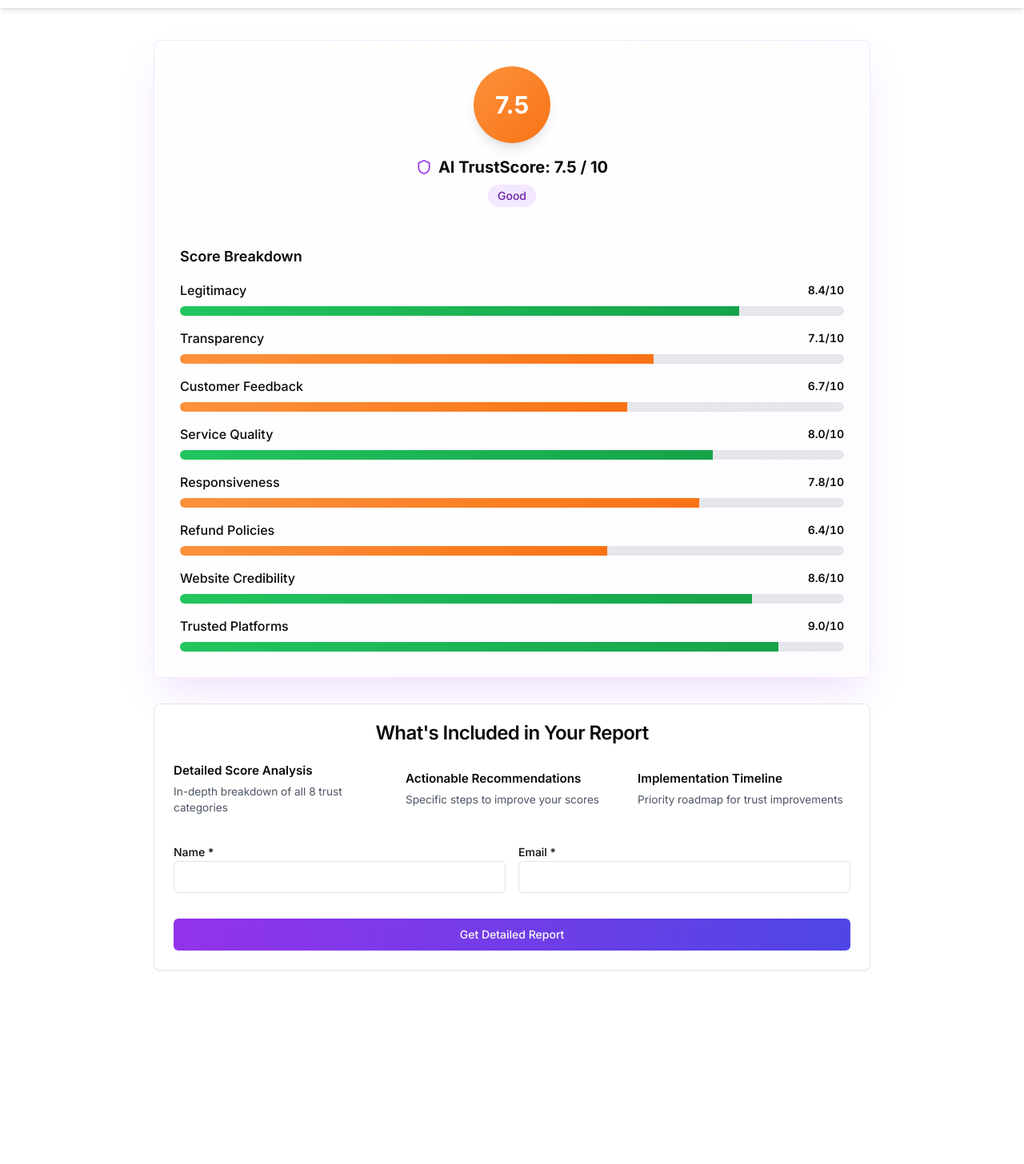
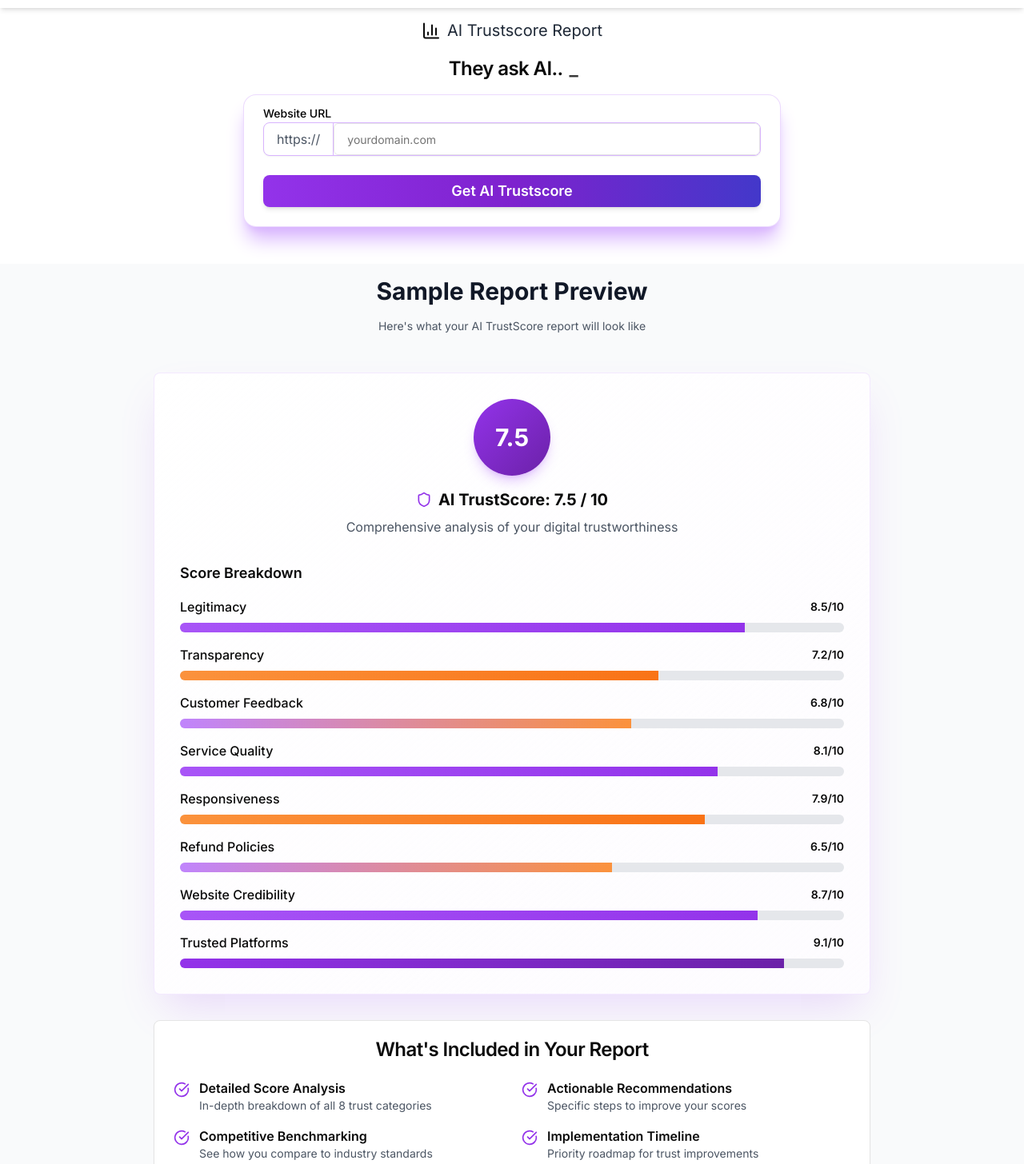
Before and after one commit to Brainito1101/Ai-Visibility-Page, a Next.js app: page / in a window 1280 px wide. Shown: the part 54-1510 px from the top of the page at 80% size. Before the commit the page ends 1340 px from the top, so only its background shows below. Built offline with nearby package versions, Linux system fonts and the light colour scheme.

Commit message:
Update page.tsx

```diff
--- a/app/page.tsx
+++ b/app/page.tsx
@@ -1,339 +1,329 @@
 "use client"
-import { useSearchParams } from "next/navigation"
-import { Shield, CheckCircle, TrendingUp, AlertTriangle, Eye, Award } from "lucide-react"
+import { useRouter } from "next/navigation"
+import Link from "next/link"
+import type React from "react"
+import { useState, useEffect } from "react"
+import { Button } from "@/components/ui/button"
+import { Input } from "@/components/ui/input"
+import { Label } from "@/components/ui/label"
 import { Card, CardContent, CardHeader, CardTitle } from "@/components/ui/card"
-import { Input } from "@/components/ui/input"
-import { Button } from "@/components/ui/button"
-import { Label } from "@/components/ui/label"
-import { useState, useEffect, Suspense } from "react"
+import { Shield, BarChart3, CheckCircle, CheckCircle2, Loader2 } from "lucide-react"
+import Hotjar from "@hotjar/browser"
+import { Typewriter } from "react-simple-typewriter"
 
-// Animated Score Component with Progress Bar
-function AnimatedScoreWithBar({ targetScore, name, getScoreColor, duration = 6000 }) {
-  const [currentScore, setCurrentScore] = useState(0);
-  const [isCompleted, setIsCompleted] = useState(false);
+// ✅ Redesigned LoadingScreen Component
+const LoadingScreen = () => {
+  const [progress, setProgress] = useState(0)
 
   useEffect(() => {
-    let animationFrame;
+    const interval = setInterval(() => {
+      setProgress((prev) => {
+        if (prev >= 90) {
+          clearInterval(interval)
+          return 90
+        }
+        return prev + Math.floor(Math.random() * 8) + 3
+      })
+    }, 500)
 
-    const animate = () => {
-      const startTime = Date.now();
+    return () => clearInterval(interval)
+  }, [])
 
-      const updateScore = () => {
-        const elapsed = Date.now() - startTime;
-        const progress = Math.min(elapsed / duration, 1);
-
-        // Very slow, smooth progression
-        const easeInOutQuad = progress < 0.5
-          ? 2 * progress * progress
-          : 1 - Math.pow(-2 * progress + 2, 2) / 2;
-
-        const newScore = easeInOutQuad * targetScore;
-        setCurrentScore(newScore);
-
-        if (progress < 1) {
-          animationFrame = requestAnimationFrame(updateScore);
-        } else {
-          // Animation completed - set final score and mark as completed
-          setCurrentScore(targetScore);
-          setIsCompleted(true);
+  const getStatus = () => {
+    if (progress < 30) return "Scanning website structure..."
+    if (progress < 70) return "Analyzing trust signals..."
+    if (progress < 90) return "Generating trust score..."
+    return "Finalizing..."
   }
-      };
-
-      updateScore();
-    };
-
-    animate();
-
-    return () => {
-      if (animationFrame) cancelAnimationFrame(animationFrame);
-    };
-  }, [targetScore, duration]);
 
   return (
-    <div className="space-y-2">
-      <div className="flex justify-between items-center">
-        <span className="font-medium">{name}</span>
-        <span className="text-sm font-semibold tabular-nums">
-          {currentScore.toFixed(1)}/10
-        </span>
+    <div className="fixed inset-0 bg-black/50 backdrop-blur-sm z-50 flex items-center justify-center">
+      <div className="bg-white rounded-2xl p-8 shadow-2xl max-w-md w-full mx-4 text-center animate-fade-in">
+        <div className="mb-6">
+          <div className="inline-flex items-center justify-center relative mb-4">
+            <Shield className="w-10 h-10 text-purple-600 animate-bounce" />
           </div>
-      <div className="w-full bg-gray-200 rounded-full h-3 overflow-hidden">
+          <h3 className="text-xl font-bold text-gray-900 mb-1">Analyzing Your Website</h3>
+          <p className="text-gray-600 text-sm">{getStatus()}</p>
+        </div>
+
+        <div className="w-full bg-purple-100 rounded-full h-4 mb-4 overflow-hidden">
           <div
-          className={`h-full bg-gradient-to-r ${getScoreColor(currentScore)} transition-none relative`}
-          style={{
-            width: `${currentScore * 10}%`,
-            transition: 'none',
-            // Add subtle shining effect when completed
-            ...(isCompleted && {
-              background: `linear-gradient(90deg,
-                ${getScoreColor(currentScore).includes('green') ? '#10b981, #059669' :
-                  getScoreColor(currentScore).includes('orange') ? '#f59e0b, #d97706' :
-                  '#ef4444, #dc2626'},
-
-                ${getScoreColor(currentScore).includes('green') ? '#10b981, #059669' :
-                  getScoreColor(currentScore).includes('orange') ? '#f59e0b, #d97706' :
-                  '#ef4444, #dc2626'})`,
-              backgroundSize: '300% 100%',
-              animation: 'subtleShine 15s ease-in-out infinite'
-            })
-          }}
+            className="bg-purple-600 h-full transition-all duration-500 ease-in-out"
+            style={{ width: `${progress}%` }}
           />
         </div>
+        <p className="text-sm text-gray-500 mb-4">{progress}% Complete</p>
 
-      {/* Add CSS animation for subtle shining effect */}
-      <style jsx>{`
-        @keyframes subtleShine {
-          0% {
-            background-position: -300% 0;
-          }
-          50% {
-            background-position: 300% 0;
-          }
-          100% {
-            background-position: -300% 0;
-          }
-        }
-      `}</style>
-    </div>
-  );
-}
-
-// Loading component for Suspense
-function LoadingSpinner() {
-  return (
-    <div className="bg-white min-h-screen py-10 px-4">
-      <div className="max-w-4xl mx-auto">
-        <div className="flex items-center justify-center py-20">
-          <div className="animate-spin rounded-full h-12 w-12 border-b-2 border-purple-600"></div>
-          <span className="ml-3 text-gray-600">Loading your results...</span>
+        <div className="text-xs text-purple-700 bg-purple-50 p-2 rounded-md">
+          <span className="font-semibold">Tip:</span> This analysis typically takes 30-60 seconds
         </div>
       </div>
     </div>
   )
 }
 
-// Main component that uses useSearchParams
-function ResultContent() {
-  const params = useSearchParams()
-  const analysisId = params.get("analysis_id")
-  const score = params.get("score") || "7.5"
-  const breakdownRaw = params.get("breakdown")
-  const summary = params.get("summary") || ""
-  const strengthsRaw = params.get("strengths")
-  const improvementsRaw = params.get("improvements")
-  const aiVisibilityScore = params.get("ai_visibility_score") || "7.0"
-  const aiVisibilityNotes = params.get("ai_visibility_notes") || ""
+export default function AITrustScorePage() {
+  const router = useRouter()
+  const [result, setResult] = useState("")
+  const [loading, setLoading] = useState(false)
+  const [formData, setFormData] = useState({ website: "" })
+  const [showThankYou, setShowThankYou] = useState(false)
 
-  const [formData, setFormData] = useState({ name: "", email: "" })
-  const [isSubmitting, setIsSubmitting] = useState(false)
-  const [submitSuccess, setSubmitSuccess] = useState(false)
+  useEffect(() => {
+    Hotjar.init(6475273, 6)
+  }, [])
 
-  const breakdown = breakdownRaw
-    ? JSON.parse(decodeURIComponent(breakdownRaw))
-    : [
-        { name: "Legitimacy", score: 8.5 },
-        { name: "Transparency", score: 7.2 },
-        { name: "Customer Feedback", score: 6.8 },
-        { name: "Service Quality", score: 8.1 },
-        { name: "Responsiveness", score: 7.9 },
-        { name: "Refund Policies", score: 6.5 },
-        { name: "Website Credibility", score: 8.7 },
-        { name: "Trusted Platforms", score: 9.1 },
-      ]
-
-  const keyStrengths = strengthsRaw
-    ? JSON.parse(decodeURIComponent(strengthsRaw))
-    : ["Strong online presence", "Good customer engagement", "Professional website design"]
-
-  const areasForImprovement = improvementsRaw
-    ? JSON.parse(decodeURIComponent(improvementsRaw))
-    : ["Improve customer review visibility", "Enhance transparency", "Strengthen refund policies"]
-
-  const getScoreColor = (score) => {
-    if (score >= 8) return "from-green-500 to-green-600"
-    if (score >= 6) return "from-orange-400 to-orange-500"
-    return "from-red-400 to-red-500"
+  const handleInputChange = (e: React.ChangeEvent<HTMLInputElement>) => {
+    setFormData({ ...formData, [e.target.name]: e.target.value })
   }
 
-  const getScoreText = (score) => {
-    if (score >= 8) return "Excellent"
-    if (score >= 6) return "Good"
-    return "Needs Improvement"
-  }
+  const handleSubmit = async (e: React.FormEvent<HTMLFormElement>) => {
+    e.preventDefault()
+    setLoading(true)
+    setShowThankYou(false)
 
-  const handleSubmit = async (e) => {
-    e.preventDefault()
-    if (!analysisId) {
-      alert("Analysis ID is missing. Please try again.")
-      return
-    }
-
-    setIsSubmitting(true)
+    const cleanedURL = `https://${formData.website.replace(/^https?:\/\//, "")}`
 
     try {
-      const res = await fetch("https://ai-report-backend-vdvj.onrender.com/api/request-report/", {
+      const res = await fetch("https://ai-report-backend-vdvj.onrender.com/api/analyze/", {
         method: "POST",
-        headers: {
-          "Content-Type": "application/json",
-        },
-        body: JSON.stringify({
-          analysis_id: analysisId,
-          name: formData.name,
-          email: formData.email,
-        }),
+        headers: { "Content-Type": "application/json" },
+        body: JSON.stringify({ website: cleanedURL }),
       })
 
       const data = await res.json()
 
-      if (data.success) {
-        setSubmitSuccess(true)
-        setFormData({ name: "", email: "" })
+      if (data.result) {
+        const encodedBreakdown = encodeURIComponent(JSON.stringify(data.breakdown || []))
+        const encodedSummary = encodeURIComponent(data.summary || "")
+        const encodedStrengths = encodeURIComponent(JSON.stringify(data.key_strengths || []))
+        const encodedImprovements = encodeURIComponent(JSON.stringify(data.areas_for_improvement || []))
+
+        const resultUrl = `/ai-trustscore/result?` +
+          `analysis_id=${data.analysis_id}&` +
+          `score=${data.score}&` +
+          `breakdown=${encodedBreakdown}&` +
+          `summary=${encodedSummary}&` +
+          `strengths=${encodedStrengths}&` +
+          `improvements=${encodedImprovements}&` +
+          `ai_visibility_score=${data.ai_visibility_score || 7.0}&` +
+          `ai_visibility_notes=${encodeURIComponent(data.ai_visibility_notes || "")}`
+
+        router.push(resultUrl)
       } else {
-        alert(data.error || "Failed to submit request. Please try again.")
+        alert("Something went wrong.")
       }
     } catch (error) {
       console.error("Error:", error)
-      alert("Network error. Please try again later.")
+      alert("Server error. Please try again later.")
     } finally {
-      setIsSubmitting(false)
+      setLoading(false)
     }
   }
 
+  const scoreMetrics = [
+    { name: "Legitimacy", score: 8.5, color: "from-purple-500 to-purple-600" },
+    { name: "Transparency", score: 7.2, color: "from-orange-400 to-orange-500" },
+    { name: "Customer Feedback", score: 6.8, color: "from-purple-400 to-orange-400" },
+    { name: "Service Quality", score: 8.1, color: "from-purple-500 to-purple-600" },
+    { name: "Responsiveness", score: 7.9, color: "from-orange-400 to-orange-500" },
+    { name: "Refund Policies", score: 6.5, color: "from-purple-400 to-orange-400" },
+    { name: "Website Credibility", score: 8.7, color: "from-purple-500 to-purple-600" },
+    { name: "Trusted Platforms", score: 9.1, color: "from-purple-600 to-purple-800" },
+  ]
+
+  if (showThankYou) {
     return (
-    <div className="bg-white min-h-screen py-10 px-4">
+      <div className="min-h-screen bg-gradient-to-br from-purple-900 via-purple-800 to-purple-900 flex items-center justify-center px-4">
+        <Card className="max-w-2xl w-full bg-white/10 backdrop-blur-sm border-purple-600/30 shadow-2xl shadow-orange-500/20">
+          <CardContent className="p-12 text-center">
+            <div className="mb-8">
+              <div className="inline-flex items-center justify-center w-20 h-20 bg-gradient-to-br from-green-500 to-green-600 text-white rounded-full mb-6 shadow-lg shadow-green-500/30">
+                <CheckCircle2 className="w-10 h-10" />
+              </div>
+              <h1 className="text-4xl font-bold text-white mb-4">Thank You!</h1>
+              <p className="text-xl text-purple-200 leading-relaxed">
+                We'll analyze your digital presence and send your report within 24 hours
+              </p>
+            </div>
+            <div className="bg-white/5 rounded-lg p-6 border border-purple-400/20">
+              <p className="text-white whitespace-pre-wrap text-left text-sm mt-4">
+                <strong>AI Analysis:</strong><br />
+                {result}
+              </p>
+            </div>
+            <Button
+              onClick={() => setShowThankYou(false)}
+              className="mt-8 bg-gradient-to-r from-orange-500 via-orange-600 to-orange-700 text-white font-semibold py-3 px-8 shadow-lg"
+            >
+              Back to Form
+            </Button>
+          </CardContent>
+        </Card>
+      </div>
+    )
+  }
+
+  return (
+    <div className="min-h-screen bg-white">
+      {loading && <LoadingScreen />}
+
+      <div className="container mx-auto px-4 py-5 min-h-[40vh]">
+        <div className="max-w-2xl mx-auto">
+          <div className="text-center mb-5">
+            <div className="inline-flex items-center gap-2 mb-4 animate-bounce">
+              <BarChart3 className="w-6 h-6 text-gray" />
+              <h1 className="text-gray-800 text-xl">AI Trustscore Report</h1>
+            </div>
+            <CardTitle className="text-gray text-center">
+              <Typewriter
+                words={[
+                  "People don't ask Google.",
+                  "They ask AI.. ",
+                  "Wanna see what it thinks?",
+                ]}
+                loop={0}
+                cursor
+                cursorStyle="_"
+                typeSpeed={70}
+                deleteSpeed={50}
+                delaySpeed={1500}
+              />
+            </CardTitle>
+          </div>
+
+          <Card className="border border-purple-400/30 shadow-xl rounded-2xl shadow-purple-300">
+            <CardContent className="pt-4">
+              <form onSubmit={handleSubmit} className="space-y-6">
+                <div>
+                  <Label htmlFor="website" className="text-black font-medium mb-1 block">Website URL</Label>
+                  <div className="flex rounded-lg overflow-hidden shadow-sm border border-purple-300 bg-white">
+                    <span className="px-4 flex items-center text-gray-600 bg-white-100 border-r border-purple-300">https://</span>
+                    <Input
+                      id="website"
+                      name="website"
+                      type="text"
+                      placeholder="yourdomain.com"
+                      value={formData.website.replace(/^https?:\/\//, "")}
+                      onChange={handleInputChange}
+                      required
+                      disabled={loading}
+                      className="w-full p-4 text-gray-800 focus:outline-none bg-white disabled:opacity-50"
+                    />
+                  </div>
+                </div>
+
+                <Button
+                  type="submit"
+                  disabled={loading}
+                  className="w-full bg-gradient-to-r from-purple-600 via-purple-700 to-indigo-700 text-white font-semibold py-4 px-8 text-lg shadow-md transform transition-all duration-200 ease-out rounded-lg"
+                >
+                  {loading ? (
+                    <div className="flex items-center gap-2">
+                      <Loader2 className="w-5 h-5 animate-spin" />
+                      Analyzing...
+                    </div>
+                  ) : (
+                    "Get AI Trustscore"
+                  )}
+                </Button>
+              </form>
+            </CardContent>
+          </Card>
+        </div>
+      </div>
+
+      <div className="bg-gray-50 py-4">
+        <div className="container mx-auto px-4">
           <div className="max-w-4xl mx-auto">
-        {/* Main Score Card */}
+            <div className="text-center mb-12">
+              <h2 className="text-3xl font-bold text-gray-900 mb-4">Sample Report Preview</h2>
+              <p className="text-gray-600 text-sm">Here's what your AI TrustScore report will look like</p>
+            </div>
+
             <Card className="mb-8 shadow-2xl shadow-purple-500/20 border-purple-200/50 bg-gradient-to-br from-white to-purple-50/30">
               <CardContent className="p-8">
                 <div className="text-center mb-8">
-              <div className={`inline-flex items-center justify-center w-24 h-24 bg-gradient-to-br ${getScoreColor(parseFloat(score))} text-white rounded-full text-3xl font-bold mb-4 shadow-lg`}>
-                {score}
-              </div>
+                  <div className="inline-flex items-center justify-center w-24 h-24 bg-gradient-to-br from-purple-600 to-purple-800 text-white rounded-full text-3xl font-bold mb-4 shadow-lg shadow-purple-500/30">7.5</div>
                   <div className="flex items-center justify-center gap-2 mb-2">
                     <Shield className="w-5 h-5 text-purple-600" />
-                <h3 className="text-xl font-bold">AI TrustScore: {score} / 10</h3>
+                    <h3 className="text-xl font-bold">AI TrustScore: 7.5 / 10</h3>
                   </div>
-              <div className="inline-block px-3 py-1 bg-purple-100 text-purple-800 rounded-full text-sm font-medium mb-4">
-                {getScoreText(parseFloat(score))}
-              </div>
-              {summary && (
-                <p className="text-gray-600 max-w-2xl mx-auto">{summary}</p>
-              )}
+                  <p className="text-gray-600">Comprehensive analysis of your digital trustworthiness</p>
                 </div>
 
                 <div className="space-y-4">
                   <h4 className="font-semibold text-lg mb-4">Score Breakdown</h4>
-              {breakdown.map((metric, index) => (
-                <AnimatedScoreWithBar
-                  key={index}
-                  name={metric.name}
-                  targetScore={metric.score}
-                  getScoreColor={getScoreColor}
-                  duration={6000}
+                  {scoreMetrics.map((metric, index) => (
+                    <div key={index} className="space-y-2">
+                      <div className="flex justify-between items-center">
+                        <span className="font-medium">{metric.name}</span>
+                        <span className="text-sm font-semibold">{metric.score}/10</span>
+                      </div>
+                      <div className="w-full bg-gray-200 rounded-full h-3 overflow-hidden">
+                        <div
+                          className={`h-full bg-gradient-to-r ${metric.color} transition-all duration-500 ease-out`}
+                          style={{ width: `${metric.score * 10}%` }}
                         />
+                      </div>
+                    </div>
                   ))}
                 </div>
               </CardContent>
             </Card>
 
-        {/* What's Included Section */}
-        <Card className="mb-8">
+            <Card>
               <CardHeader>
                 <CardTitle className="text-center"><h2>What's Included in Your Report</h2></CardTitle>
               </CardHeader>
               <CardContent>
-    <div
-    className="flex flex-col md:flex-row justify-between items-start md:items-center gap-6 mb-8"
-    style={{ fontSize: "0.95rem" }}  // Slightly smaller text
-  >
-    <div style={{ flex: 1 }}>
-      <h4 style={{ fontWeight: 600, marginBottom: 4 }}>Detailed Score Analysis</h4>
-      <p style={{ color: "#4B5563", fontSize: "0.85rem" }}>
-        In-depth breakdown of all 8 trust categories
-      </p>
+                <div className="grid md:grid-cols-2 gap-6">
+                  <div className="space-y-4">
+                    <div className="flex items-start gap-3">
+                      <CheckCircle className="w-5 h-5 text-purple-600 mt-1" />
+                      <div>
+                        <h4 className="font-semibold">Detailed Score Analysis</h4>
+                        <p className="text-sm text-gray-600">In-depth breakdown of all 8 trust categories</p>
                       </div>
-    <div style={{ flex: 1 }}>
-      <h4 style={{ fontWeight: 600, marginBottom: 4 }}>Actionable Recommendations</h4>
-      <p style={{ color: "#4B5563", fontSize: "0.85rem" }}>
-        Specific steps to improve your scores
-      </p>
                     </div>
-    <div style={{ flex: 1 }}>
-      <h4 style={{ fontWeight: 600, marginBottom: 4 }}>Implementation Timeline</h4>
-      <p style={{ color: "#4B5563", fontSize: "0.85rem" }}>
-        Priority roadmap for trust improvements
-      </p>
+                    <div className="flex items-start gap-3">
+                      <CheckCircle className="w-5 h-5 text-purple-600 mt-1" />
+                      <div>
+                        <h4 className="font-semibold">Competitive Benchmarking</h4>
+                        <p className="text-sm text-gray-600">See how you compare to industry standards</p>
+                      </div>
+                    </div>
+                  </div>
+                  <div className="space-y-4">
+                    <div className="flex items-start gap-3">
+                      <CheckCircle className="w-5 h-5 text-purple-600 mt-1" />
+                      <div>
+                        <h4 className="font-semibold">Actionable Recommendations</h4>
+                        <p className="text-sm text-gray-600">Specific steps to improve your scores</p>
+                      </div>
+                    </div>
+                    <div className="flex items-start gap-3">
+                      <CheckCircle className="w-5 h-5 text-purple-600 mt-1" />
+                      <div>
+                        <h4 className="font-semibold">Implementation Timeline</h4>
+                        <p className="text-sm text-gray-600">Priority roadmap for trust improvements</p>
+                      </div>
+                    </div>
+                  </div>
+                </div>
+              </CardContent>
+            </Card>
+          </div>
         </div>
       </div>
 
-    {/* Form moved here */}
-    {!submitSuccess ? (
-      <form className="grid grid-cols-1 md:grid-cols-2 gap-4" onSubmit={handleSubmit}>
-        <div>
-          <Label htmlFor="name">Name *</Label>
-          <Input
-            id="name"
-            type="text"
-            required
-            value={formData.name}
-            onChange={(e) => setFormData({ ...formData, name: e.target.value })}
-            disabled={isSubmitting}
-          />
+      <footer className="bg-purple-900 py-8">
+        <div className="container mx-auto px-4 text-center">
+          <p className="text-purple-200">Get insights into your digital trustworthiness and AI visibility</p>
+          <p className="text-purple-300 text-sm mt-2">Copyright by <Link href="https://www.brainito.com/">Brainito.com</Link></p>
         </div>
-        <div>
-          <Label htmlFor="email">Email *</Label>
-          <Input
-            id="email"
-            type="email"
-            required
-            value={formData.email}
-            onChange={(e) => setFormData({ ...formData, email: e.target.value })}
-            disabled={isSubmitting}
-          />
-        </div>
-        <div className="md:col-span-2 mt-4">
-          <Button
-            type="submit"
-            className="w-full bg-gradient-to-r from-purple-600 to-indigo-600 hover:from-purple-700 hover:to-indigo-700"
-            disabled={isSubmitting}
-          >
-            {isSubmitting ? "Submitting..." : "Get Detailed Report"}
-          </Button>
-        </div>
-      </form>
-    ) : (
-      <div className="text-center py-8">
-        <div className="inline-flex items-center justify-center w-16 h-16 bg-green-100 text-green-600 rounded-full mb-4">
-          <CheckCircle className="w-8 h-8" />
-        </div>
-        <h3 className="text-lg font-semibold text-gray-900 mb-2">Thank you!</h3>
-        <p className="text-gray-600 mb-4">
-          Your detailed report request has been submitted successfully.
-        </p>
-        <Button
-          onClick={() => setSubmitSuccess(false)}
-          variant="outline"
-          className="mt-4"
-        >
-          Submit Another Request
-        </Button>
-      </div>
-    )}
-  </CardContent>
-</Card>
-
-
-
-      </div>
+      </footer>
     </div>
   )
 }
-
-// Main exported component with Suspense wrapper
-export default function ResultPage() {
-  return (
-    <Suspense fallback={<LoadingSpinner />}>
-      <ResultContent />
-    </Suspense>
-  )
-}
```
Lines whose indentation alone changed are shown as unchanged.
